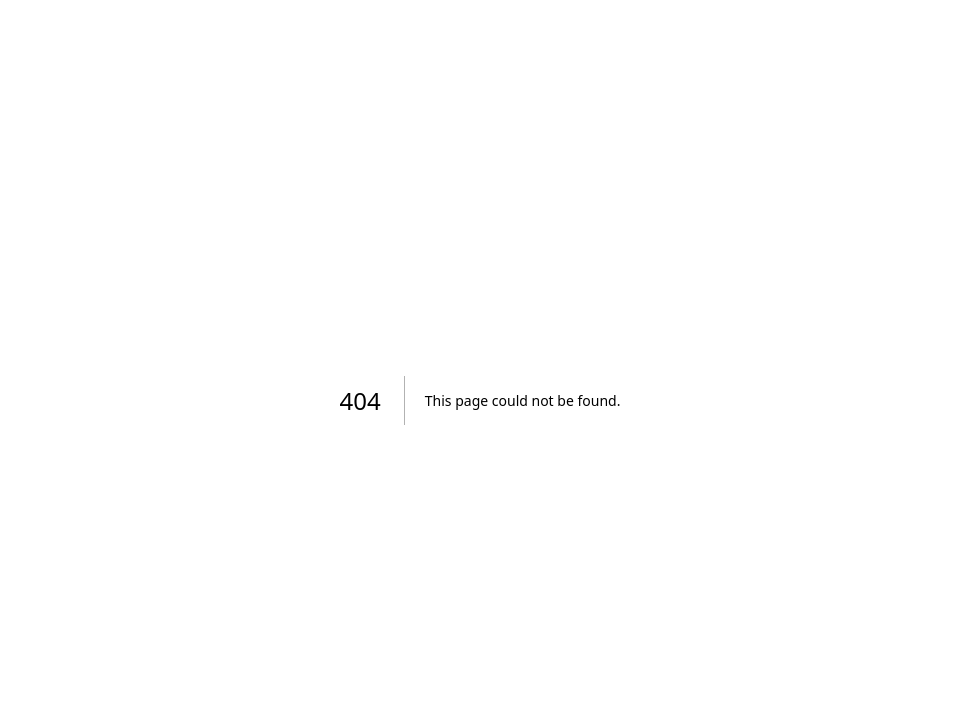
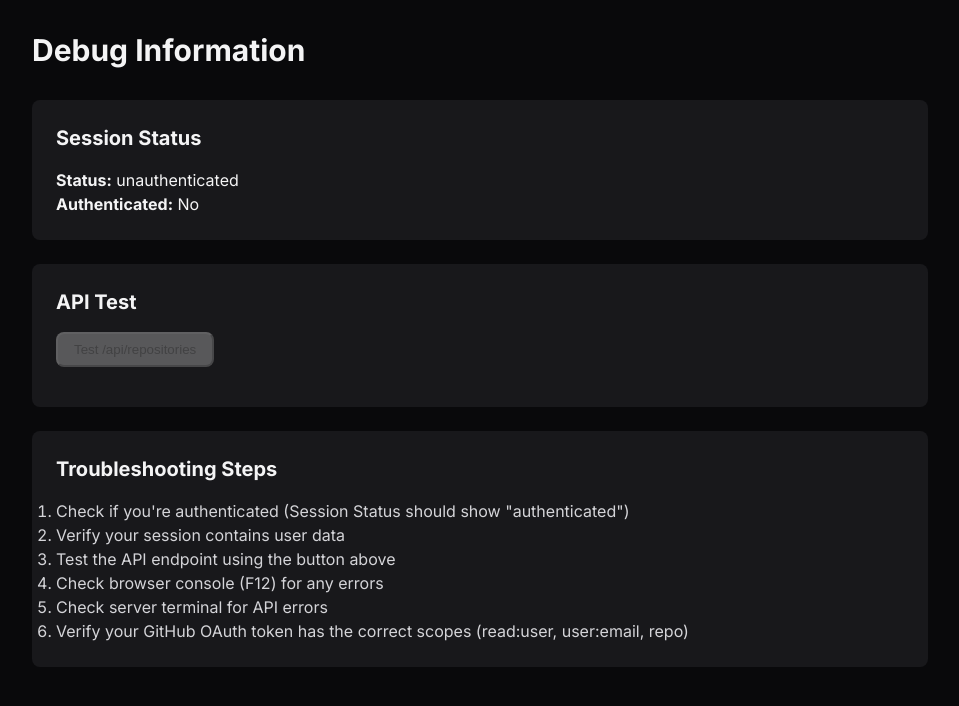
Before and after one commit to gauravk310/GitAtlas, a Next.js app: page /debug in a window 1280 px wide. Before the commit this address had no page. Shown: the top 706 px of the page, without its empty margins (160-1119 px from the left). Built offline with nearby package versions, Linux system fonts and the light colour scheme; no server answers.

Commit message:
Respo issue fix

```diff
--- /dev/null
+++ b/app/debug/page.tsx
@@ -0,0 +1,109 @@
+'use client';
+
+import { useSession } from 'next-auth/react';
+import { useEffect, useState } from 'react';
+
+export default function DebugPage() {
+    const { data: session, status } = useSession();
+    const [apiResponse, setApiResponse] = useState<any>(null);
+    const [apiError, setApiError] = useState<any>(null);
+    const [loading, setLoading] = useState(false);
+
+    const testApiCall = async () => {
+        setLoading(true);
+        setApiError(null);
+        setApiResponse(null);
+
+        try {
+            const response = await fetch('/api/repositories');
+            const data = await response.json();
+
+            if (response.ok) {
+                setApiResponse(data);
+            } else {
+                setApiError(data);
+            }
+        } catch (error) {
+            setApiError({ error: 'Network error', details: String(error) });
+        } finally {
+            setLoading(false);
+        }
+    };
+
+    useEffect(() => {
+        if (session) {
+            testApiCall();
+        }
+    }, [session]);
+
+    return (
+        <div className="min-h-screen bg-zinc-950 text-zinc-100 p-8">
+            <div className="max-w-4xl mx-auto">
+                <h1 className="text-3xl font-bold mb-8">Debug Information</h1>
+
+                {/* Session Status */}
+                <div className="bg-zinc-900 rounded-lg p-6 mb-6">
+                    <h2 className="text-xl font-bold mb-4">Session Status</h2>
+                    <div className="space-y-2">
+                        <p><strong>Status:</strong> {status}</p>
+                        <p><strong>Authenticated:</strong> {session ? 'Yes' : 'No'}</p>
+                    </div>
+                </div>
+
+                {/* Session Data */}
+                {session && (
+                    <div className="bg-zinc-900 rounded-lg p-6 mb-6">
+                        <h2 className="text-xl font-bold mb-4">Session Data</h2>
+                        <pre className="bg-zinc-800 p-4 rounded overflow-auto text-sm">
+                            {JSON.stringify(session, null, 2)}
+                        </pre>
+                    </div>
+                )}
+
+                {/* API Test */}
+                <div className="bg-zinc-900 rounded-lg p-6 mb-6">
+                    <h2 className="text-xl font-bold mb-4">API Test</h2>
+                    <button
+                        onClick={testApiCall}
+                        disabled={loading || !session}
+                        className="px-4 py-2 bg-emerald-600 hover:bg-emerald-700 disabled:bg-zinc-700 disabled:cursor-not-allowed rounded-lg mb-4"
+                    >
+                        {loading ? 'Testing...' : 'Test /api/repositories'}
+                    </button>
+
+                    {apiResponse && (
+                        <div>
+                            <h3 className="font-bold text-emerald-400 mb-2">Success Response:</h3>
+                            <p className="mb-2">Found {apiResponse.length} repositories</p>
+                            <pre className="bg-zinc-800 p-4 rounded overflow-auto text-sm max-h-96">
+                                {JSON.stringify(apiResponse, null, 2)}
+                            </pre>
+                        </div>
+                    )}
+
+                    {apiError && (
+                        <div>
+                            <h3 className="font-bold text-red-400 mb-2">Error Response:</h3>
+                            <pre className="bg-zinc-800 p-4 rounded overflow-auto text-sm">
+                                {JSON.stringify(apiError, null, 2)}
+                            </pre>
+                        </div>
+                    )}
+                </div>
+
+                {/* Instructions */}
+                <div className="bg-zinc-900 rounded-lg p-6">
+                    <h2 className="text-xl font-bold mb-4">Troubleshooting Steps</h2>
+                    <ol className="list-decimal list-inside space-y-2 text-zinc-300">
+                        <li>Check if you're authenticated (Session Status should show "authenticated")</li>
+                        <li>Verify your session contains user data</li>
+                        <li>Test the API endpoint using the button above</li>
+                        <li>Check browser console (F12) for any errors</li>
+                        <li>Check server terminal for API errors</li>
+                        <li>Verify your GitHub OAuth token has the correct scopes (read:user, user:email, repo)</li>
+                    </ol>
+                </div>
+            </div>
+        </div>
+    );
+}
```
